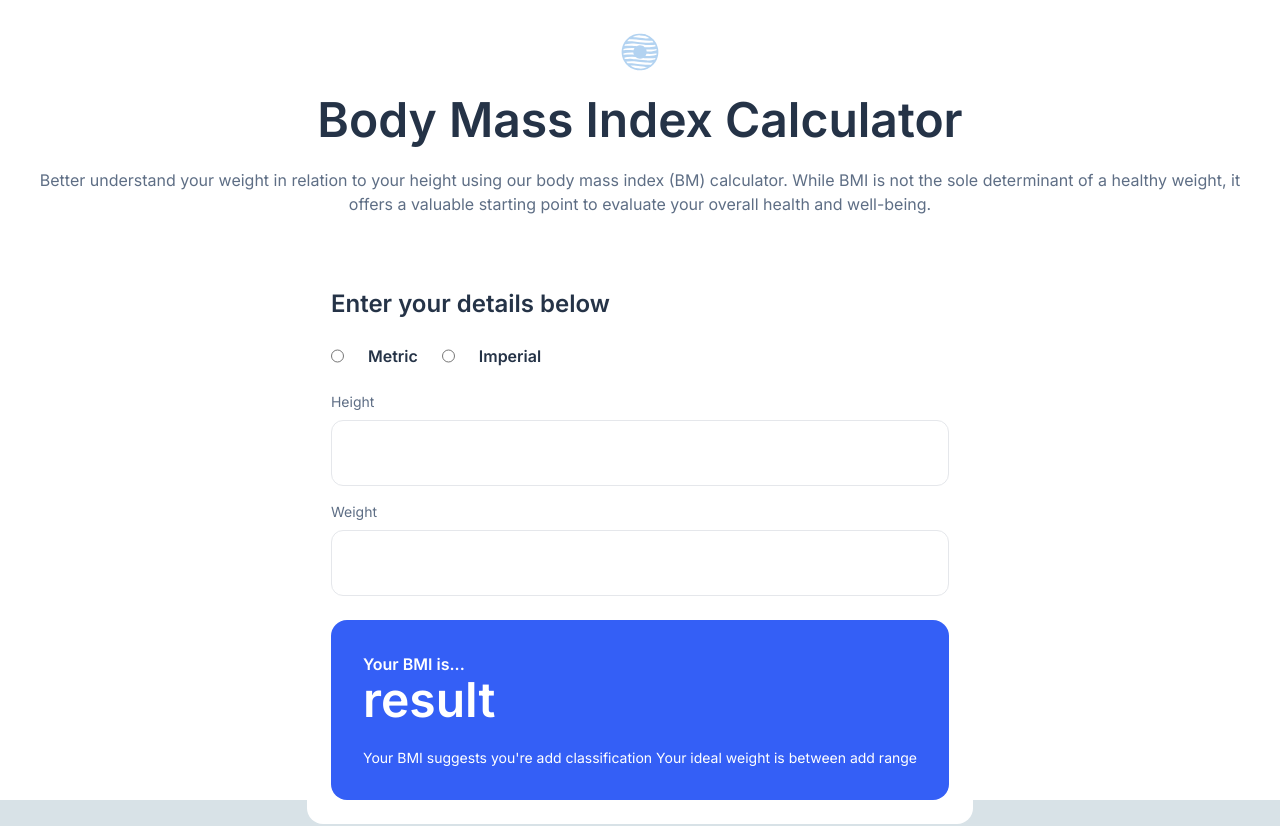
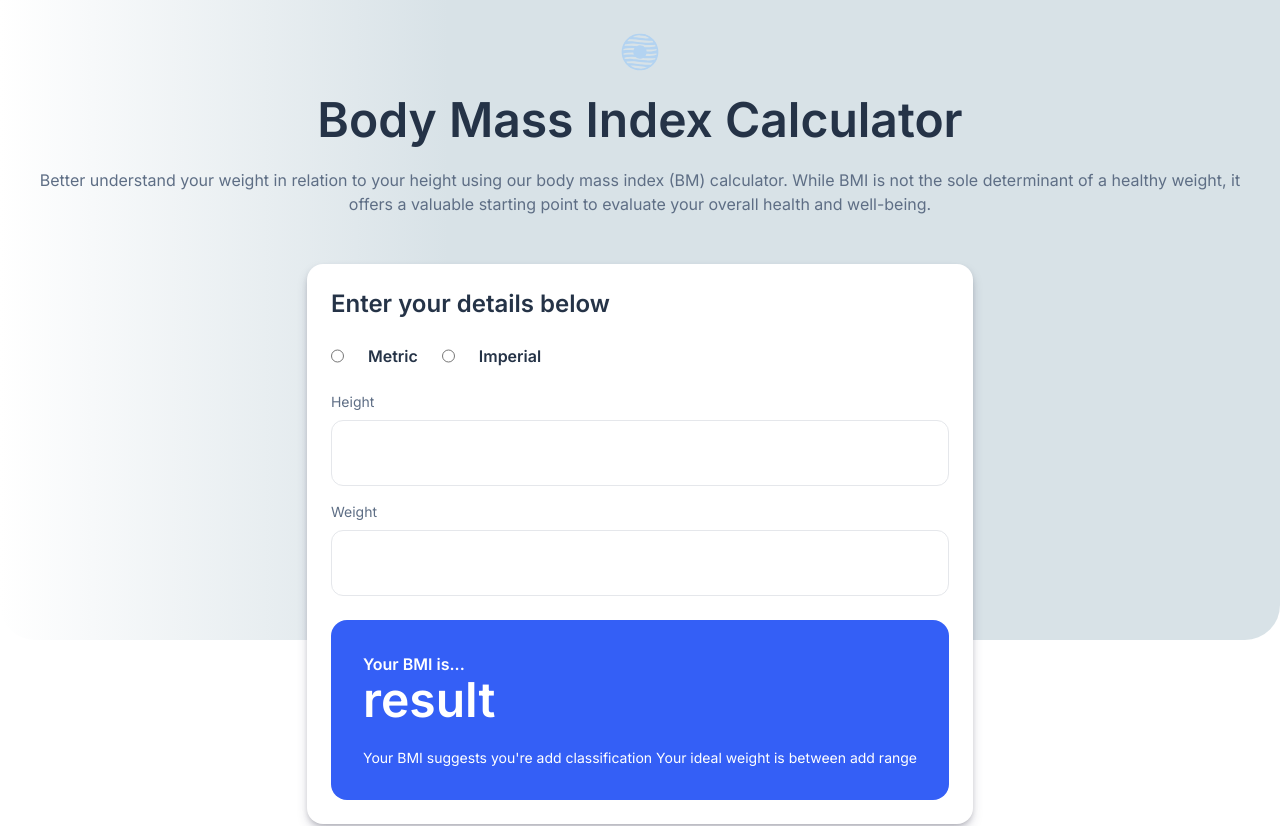
Before and after one commit to victoriamnx/bmi-calculator, a React (Vite) app: page / in a window 1280 px wide. Shown: the top 826 px of the page. Built offline with nearby package versions, Linux system fonts and the light colour scheme.

Commit message:
add: backgrounds gradients

```diff
--- a/src/index.css
+++ b/src/index.css
@@ -3,5 +3,29 @@
 @tailwind utilities;
 
 html {
-    background: #D8E2E7;
+  background: #fff;
 }
+
+#result {
+  box-shadow: rgba(50, 50, 93, 0.25) 0px 6px 12px -2px,
+    rgba(0, 0, 0, 0.3) 0px 3px 7px -3px;
+}
+
+#init {
+  background: rgb(255, 255, 255);
+  background: linear-gradient(
+    90deg,
+    rgba(255, 255, 255, 1) 0%,
+    rgba(216, 226, 231, 1) 35%
+  );
+  height: 640px;
+}
+
+#benefits {
+  background: rgb(255, 255, 255);
+  background: linear-gradient(
+    149deg,
+    rgba(255, 255, 255, 1) 39%,
+    rgba(216, 226, 231, 1) 88%
+  );
+}
```
